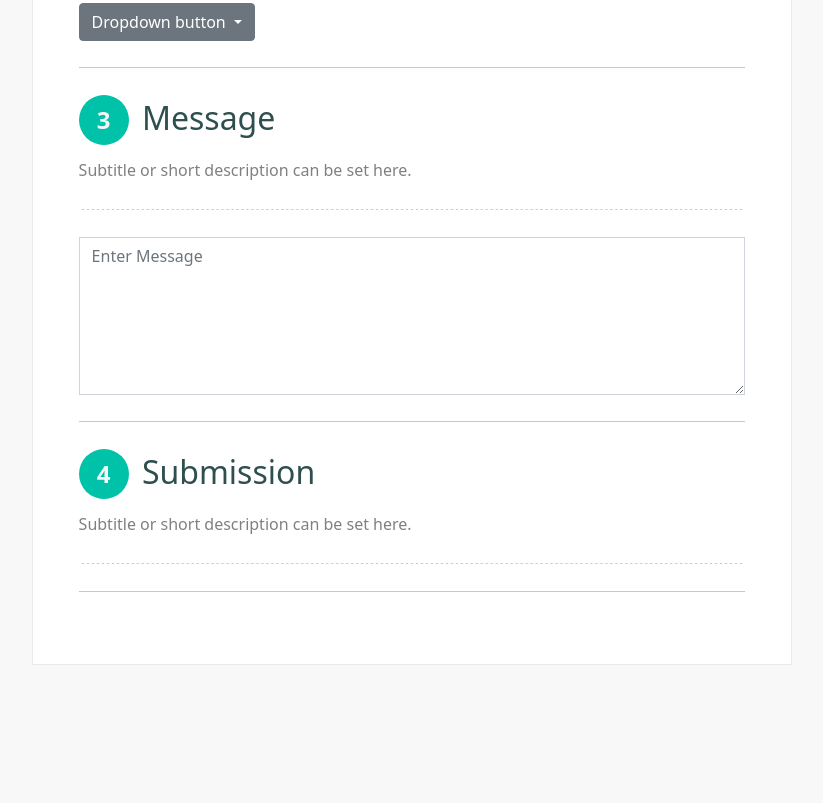
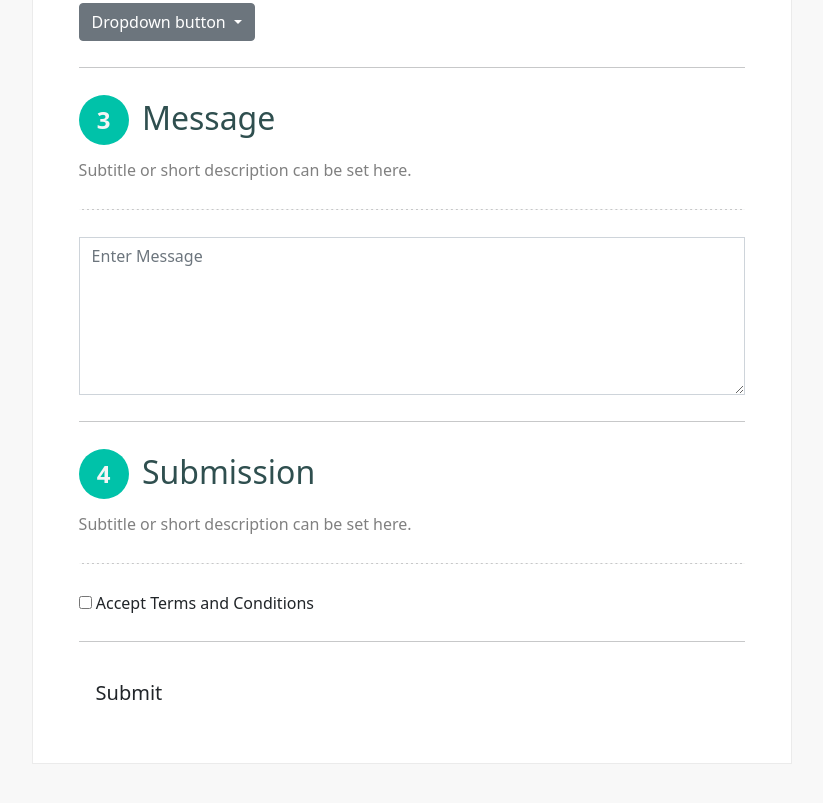
Before and after one commit to Maaczzy/GeneraTask, a plain HTML site: page Contact Form/index.html in a window 1280 px wide. Shown: the part 663-1466 px from the top of the page, without its empty margins (38-861 px from the left). Before the commit the page ends 1385 px from the top, so only its background shows below. Drawn offline with nearby package versions, Linux system fonts and the light colour scheme.

Commit message:
implement checkbox and button for form

```diff
--- a/Contact Form/index.html
+++ b/Contact Form/index.html
@@ -102,7 +102,12 @@
                         </p>
                     </div>
                     <hr class="line">
+                    <div class="custom-control custom-checkbox">
+                        <input type="checkbox" class="custom-control-input" id="defaultUnchecked">
+                        <label class="custom-control-label" for="defaultUnchecked">Accept Terms and Conditions</label>
+                    </div>
                     <hr class="divider">
+                    <button type="button" class="btn btn-default btn-lg">Submit</button>
                 </div>
                 <div class="col-2">
                     <h2>Macki</h2>
```
